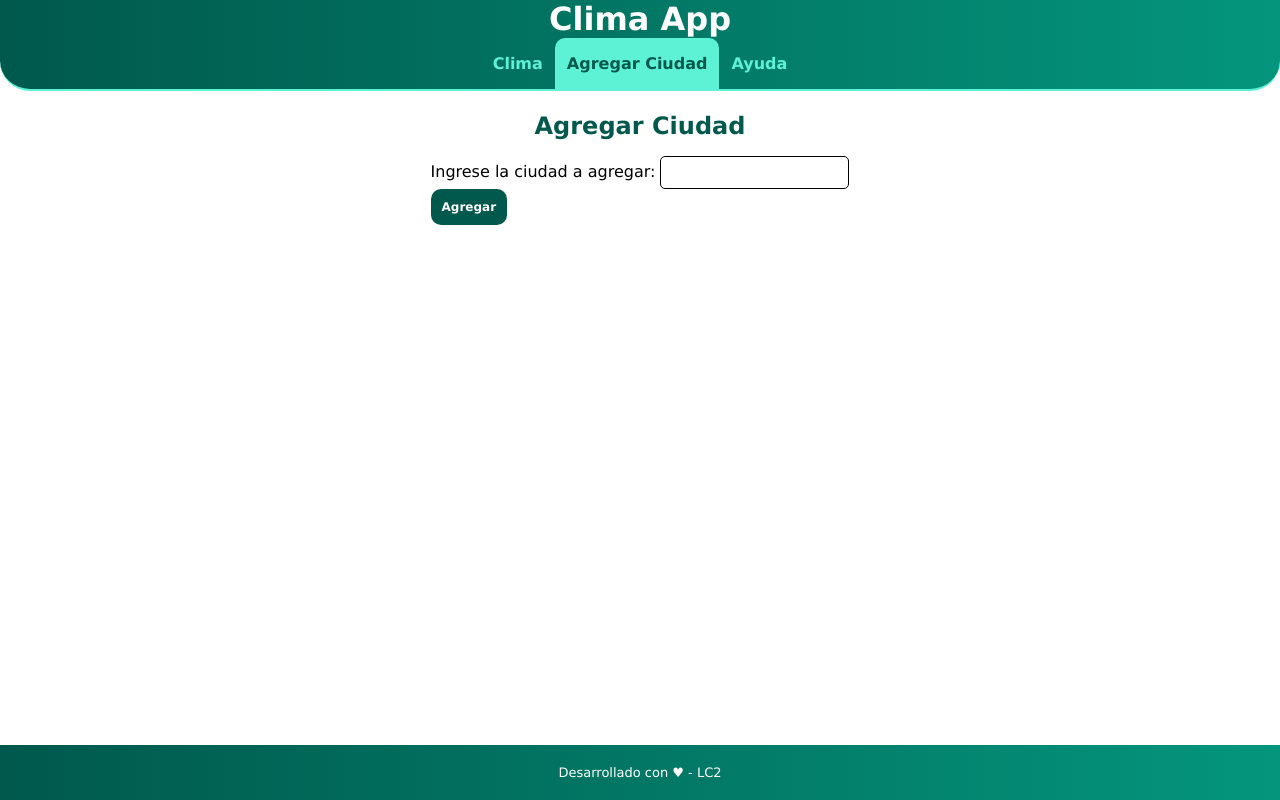
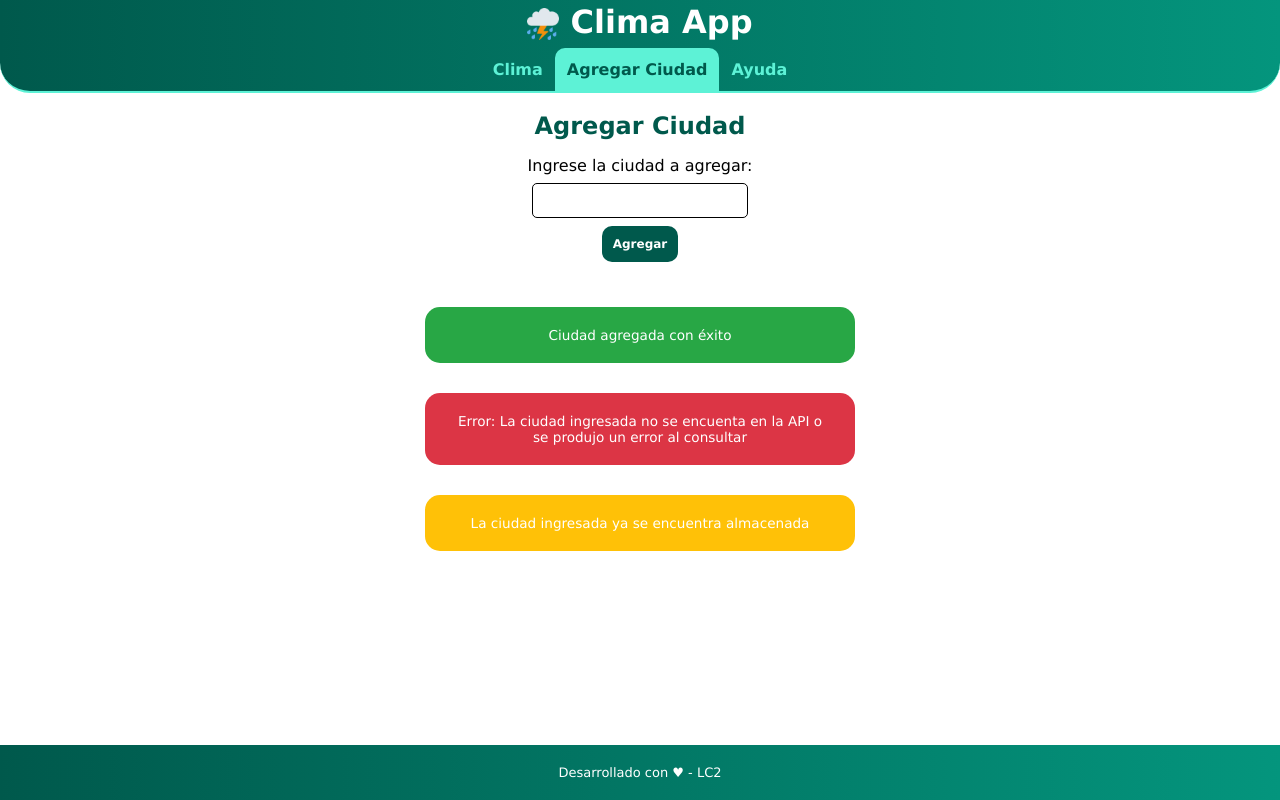
Before and after one commit to CoddingMike/tup-lc2-clima-app, a plain HTML site: page add-city.html in a window 1280 px wide. Drawn offline with Linux system fonts and the light colour scheme.

Commit message:
Cambios significativos de formato

```diff
--- a/add-city.html
+++ b/add-city.html
@@ -14,6 +14,7 @@
 <body>
     <header>
         <h1>
+            <img src="/css/img/favicon.ico" alt="Cloud with lightning and rain" class="imagen-app">
             <span>Clima App</span>
         </h1>
         <nav>
@@ -28,12 +29,19 @@
         <h2>Agregar Ciudad</h2>
         <section id="add-city">
             <form action="#">
-                <div>
+                <div class="add-city-container">
                     <label for="agregarciudad">Ingrese la ciudad a agregar:</label>
-                    <input class="text-box-common" type="text" name="agregarciudad" />
+                    <input class="text-box-common" type="text" name="agregarciudad" id="add-city-box" />
+                </div>
+                <div class="add-city-container">
+                    <input class="common-button" type="submit" value="Agregar" />
                 </div>
                 <div>
-                    <input class="common-button" type="submit" value="Agregar" />
+                    <ul class="contenedor-lista-errores">
+                        <li class="lista-errores" id="lista-1">Ciudad agregada con éxito </li>
+                        <li class="lista-errores" id="lista-2">Error: La ciudad ingresada no se encuenta en la API o se produjo un error al consultar</li>
+                        <li class="lista-errores" id="lista-3">La ciudad ingresada ya se encuentra almacenada</li>
+                    </ul>
                 </div>
             </form>
         </section>
--- a/css/common.css
+++ b/css/common.css
@@ -11,6 +11,9 @@
     --color-active: #5df2d6;
     --color-back-active: #04957d;
     --color-gradient: linear-gradient(to right, var(--color-theme), var(--color-back-active));
+    --color-sucess: #28a745;
+    --color-warning: #ffc107;
+    --color-error: #dc3545;
 }
 
 body {
@@ -51,7 +54,7 @@ nav li {
 
 nav li a {
     display: block;
-    padding: 16px 12px;
+    padding: 12px 12px;
     border-radius: 10px 10px 0px 0px;
     text-align: center;
     text-decoration: none;
@@ -121,6 +124,11 @@ main p {
     margin-bottom: 16px;
 }
 
+.imagen-app {
+    padding: 8px 0px;
+    width: 32px;
+}
+
 .common-button {
     background: var(--color-theme);
     color: #ffffff;
@@ -132,9 +140,10 @@ main p {
 }
 
 .text-box-common {
-    padding: 8px;
-    border: 1px solid;
+    border: 1px solid black;
     border-radius: 5px;
+    padding: 4px;
+    height: 35px;
 }
 
 
--- a/css/pages/add-city.css
+++ b/css/pages/add-city.css
@@ -0,0 +1,43 @@
+main section form div ul li {
+    width: 430px;
+    color: white;
+    margin: 15px;
+    padding: 20px 30px;
+    border-radius: 15px;
+}
+
+.add-city-container {
+    display: flex;
+    flex-direction: column;
+    justify-content: center;
+    align-items: center;
+}
+
+.contenedor-lista-errores {
+    margin: 30px 0px 0px 0px;
+    display: flex;
+    flex-direction: column;
+    justify-content: space-between;
+}
+
+#add-city-box {
+    width: 216.083px;
+    margin: 8px 0px 8px 0px;
+}
+
+.lista-errores {
+    text-align: center;
+    font-size: 85%;
+}
+
+#lista-1 {
+    background-color: var(--color-sucess);
+}
+
+#lista-2 {
+    background-color: var(--color-error)
+}
+
+#lista-3 {
+    background-color: var(--color-warning)
+}
--- a/css/pages/index.css
+++ b/css/pages/index.css
@@ -1,8 +1,3 @@
-main section form {
-    display: flex;
-    flex-direction: row;
-}
-
 main section div p {
     font-weight: bold;
 }
@@ -11,9 +6,14 @@ main section div p {
     display: flex;
 }
 
+#elegir_ciudad {
+    padding: 8px 25px 8px 8px;
+}
+
 .card {
+    font-size: 80%;
     margin: 40px;
-    padding: 5px 15px;
+    padding: 0px 15px;
     border-radius: 30px;
     justify-content: center;
     text-align: center;
```
Also changed, not shown: css/pages/help.css (+11 -0 lines), help.html (+5 -4 lines), index.html (+1 -0 lines), css/img/Clima-app.ico (added), css/img/favicon-32x32.png (added), css/img/favicon.ico (added).
